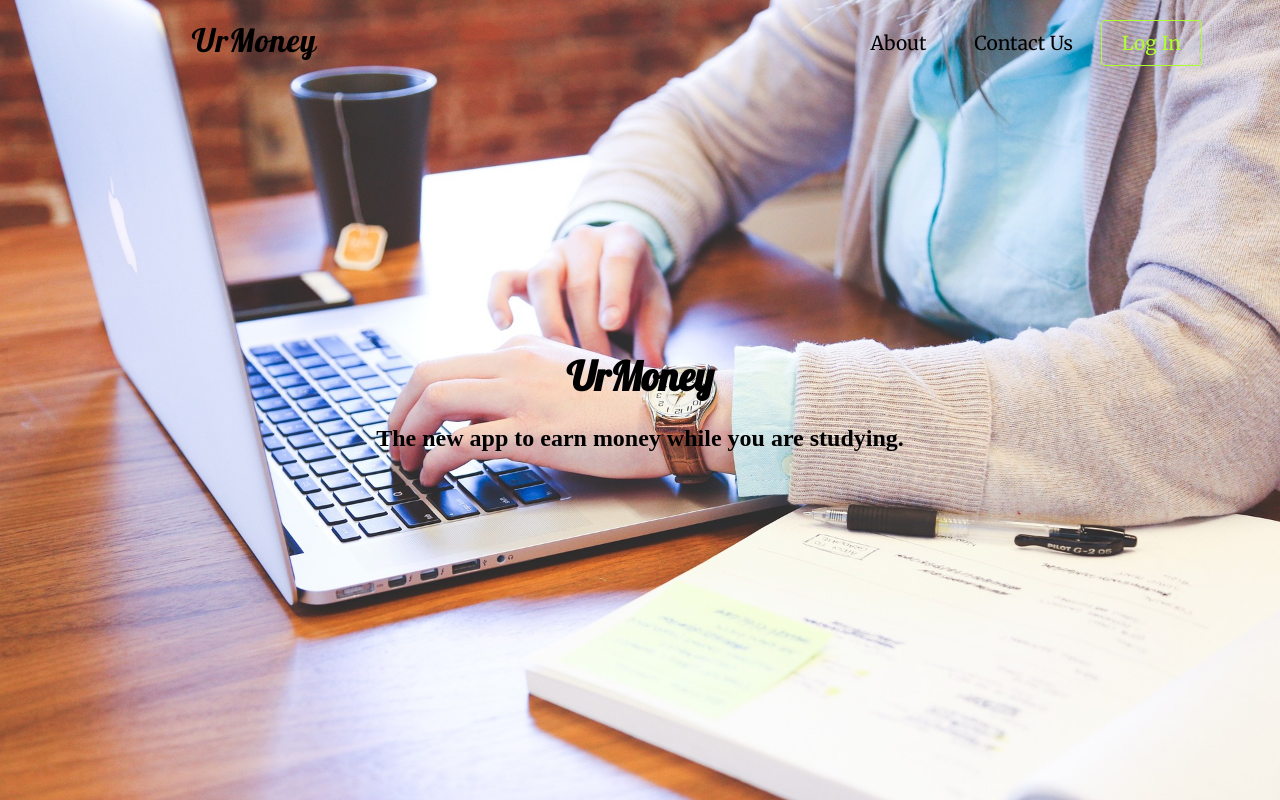
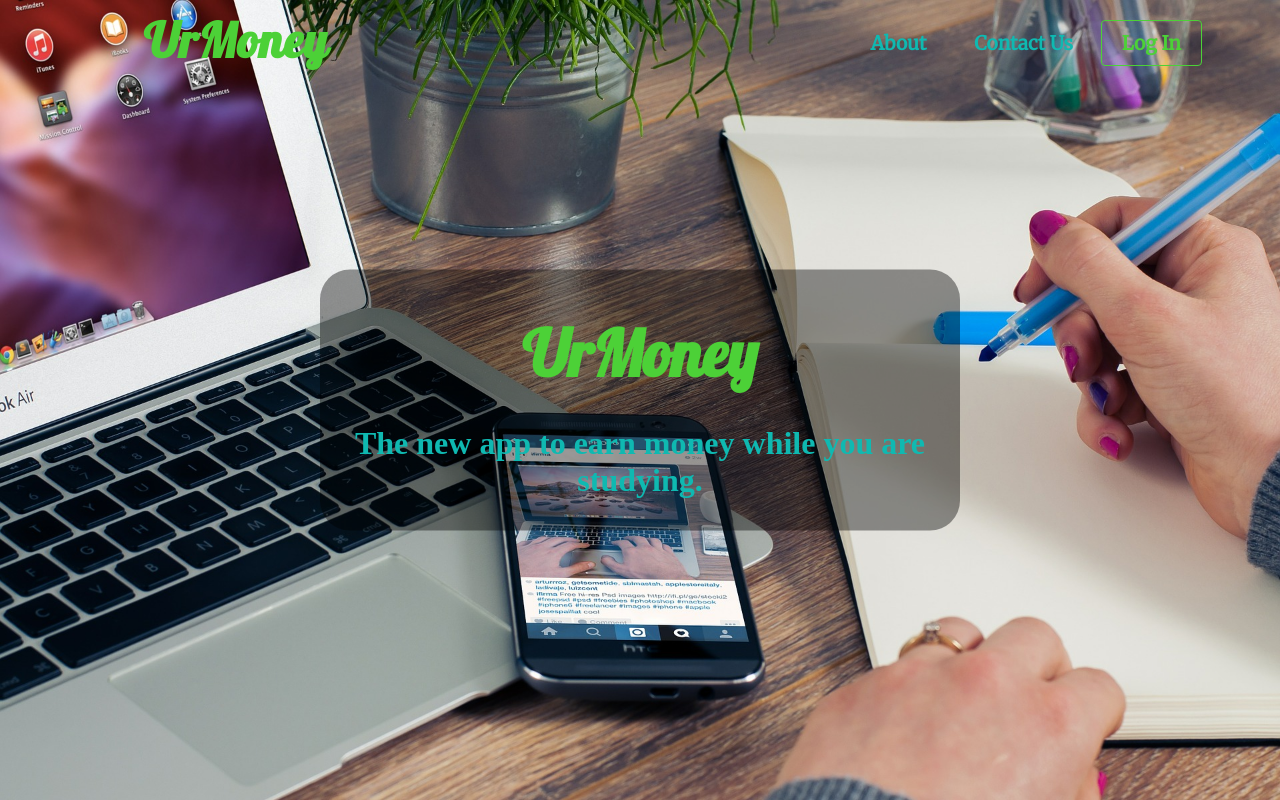
Before and after one commit to Floofytl/U-r-Money, a plain HTML site: page Website/index.html in a window 1280 px wide. Drawn offline with Linux system fonts and the light colour scheme; a web font is replaced by a local one.

Commit message:
Fix issues with backgorund and colors

```diff
--- a/Website/style.css
+++ b/Website/style.css
@@ -8,7 +8,7 @@ body {
 body {
     width: 100%;
     height: 100hv;
-    background: url(student-849825_1920.jpg);
+    background: url(Bkg3.jpg);
     background-repeat: no-repeat;
     background-size: cover;
     display: table;
@@ -23,21 +23,22 @@ body {
     padding: 0;
     width: 100%;
     height: 100%;
-    border-bottom: 1px solid;
+    border-bottom: 1px solid
 }
 
 .logo {
     letter-spacing: 1px;
     float: left;
-    color: black;
-    font-size: 200%;
+    font-size: 300%;
     line-height: 80px;
-    padding: 0 6em;
+    padding: 0 3em;
     font-family: Lobster;
+    font-weight: bold;
 }
-.logo a{
+
+.logo a {
     text-decoration: none;
-    color: black;
+    color: #4cd137;
 }
 
 .menu {
@@ -56,15 +57,16 @@ body {
 
 .menu ul li a {
     text-decoration: none;
-    color: black;
+    color: #0fb9b1;
     font-size: 120%;
     padding: 0 20px;
-    font-family: Merriweather
+    font-family: Merriweather;
+    font-weight: bold;
 }
 
 ul li:nth-child(3) a {
-    color: greenyellow;
-    border: 1px solid greenyellow;
+    color: #4cd137;
+    border: 1px solid #4cd137;
     padding: 10px 20px;
     border-radius: 4px
 }
@@ -75,18 +77,24 @@ ul li:nth-child(3) a {
     left: 50%;
     transform: translate(-50%, -50%);
     text-align: center;
+    backface-visibility: 0.5;
+    background: rgba(0, 0, 0, 0.4);
+    border-radius: 30px;
 }
 
 .header h1 {
-    font-size: 40px;
+    font-size: 400%;
     margin-bottom: 8px;
     font-family: Lobster;
+    font-weight: bold;
+    color: #4cd137;
 }
 
 .header p {
-    font-size: 24px;
+    font-size: 200%;
     font-weight: bold;
     font-family: Laila;
+    color: #0fb9b1;
 }
 
 .header button {
```
Also changed, not shown: Website/Bkg1.jpg (added), Website/Bkg2.jpg (added), Website/Bkg3.jpg (added), Website/Bkg4.jpg (renamed from Website/student-849825_1920.jpg).
